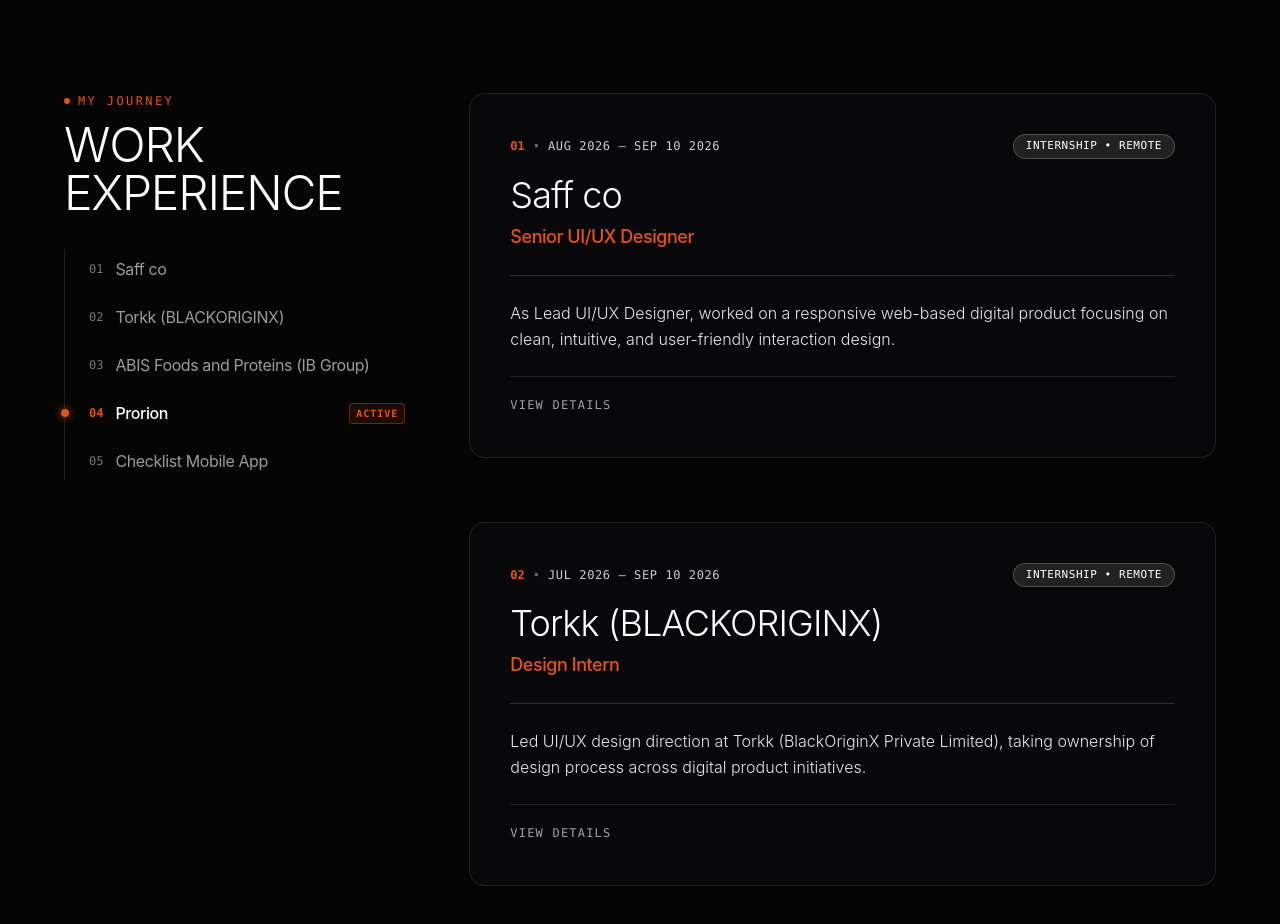
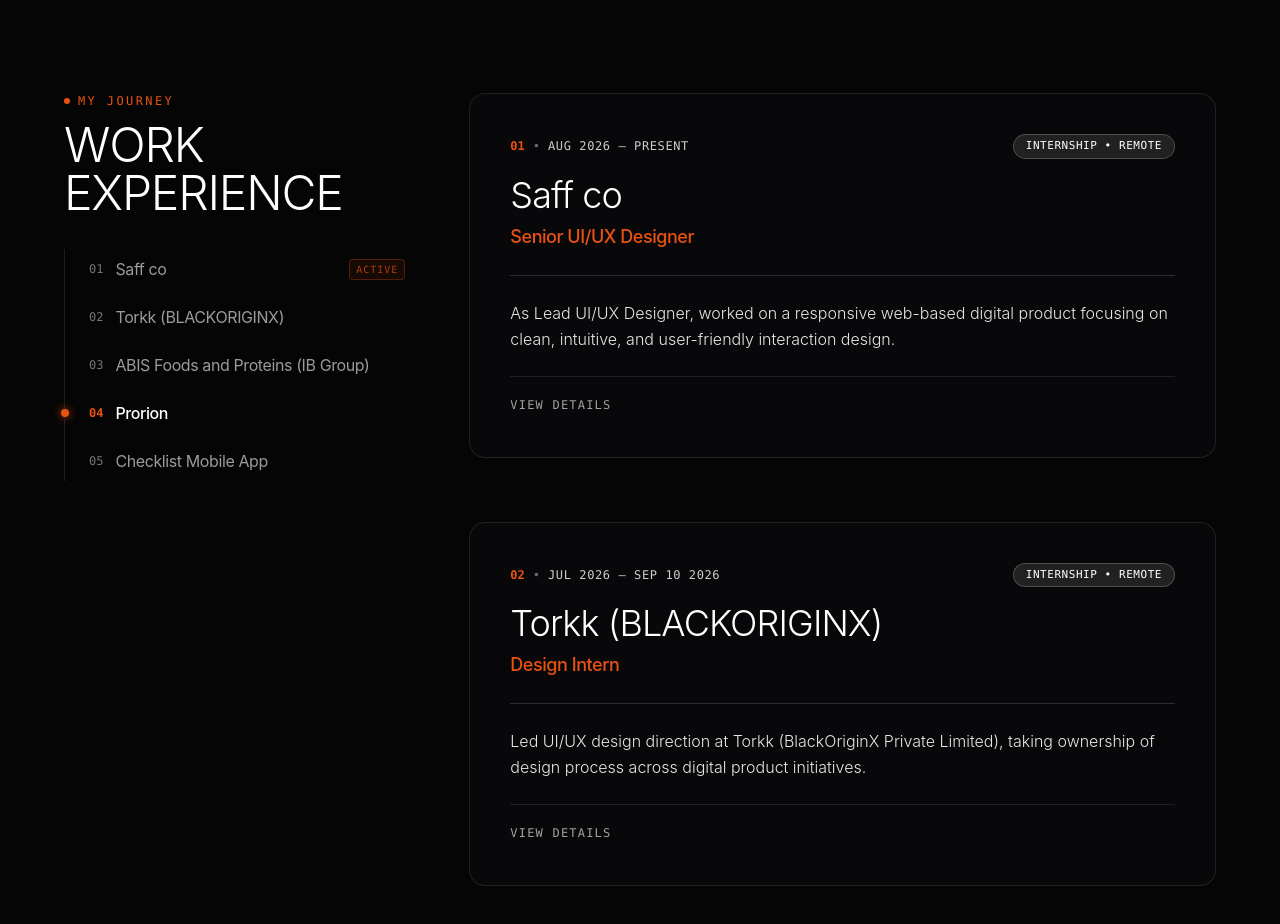
Before and after one commit to araspureh-glitch/humanshu-portfolio, a React (Vite) app: page /about in a window 1280 px wide. Shown: the part 2060-2984 px from the top of the page. Built offline with nearby package versions, Linux system fonts and the light colour scheme.

Commit message:
fix: render ACTIVE badge only on Saff co active role

```diff
--- a/src/components/ExperienceSection.jsx
+++ b/src/components/ExperienceSection.jsx
@@ -6,7 +6,7 @@
   const experiences = [
     {
       id: '01',
-      date: 'Aug 2026 – Sep 10 2026',
+      date: 'Aug 2026 – Present',
       title: 'Senior UI/UX Designer',
       company: 'Saff co',
       type: 'Internship • Remote',
--- a/src/components/ui/timeline-02.jsx
+++ b/src/components/ui/timeline-02.jsx
@@ -6,7 +6,7 @@
 export const defaultTimelineData = [
   {
     id: "01",
-    date: "Aug 2026 – Sep 10 2026",
+    date: "Aug 2026 – Present",
     company: "Saff co",
     type: "Internship • Remote",
     role: "Senior UI/UX Designer",
@@ -227,7 +227,7 @@
                     </span>
                   </div>
 
-                  {isActive && (
+                  {item.id === "01" && (
                     <span className="text-[10px] font-mono text-[#EA5211] tracking-widest uppercase border border-[#EA5211]/40 px-1.5 py-0.5 rounded bg-[#EA5211]/10 shrink-0">
                       ACTIVE
                     </span>
```
